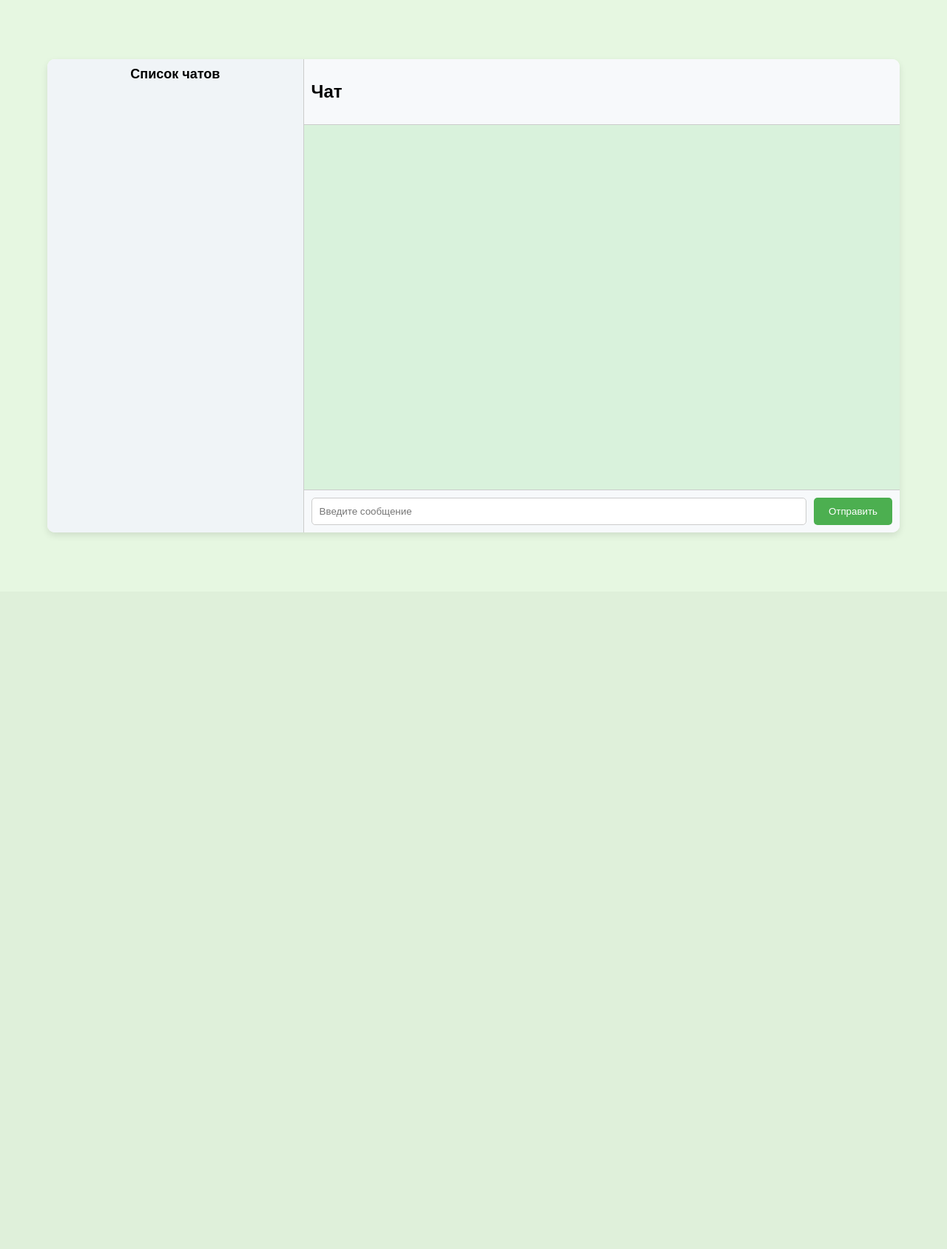
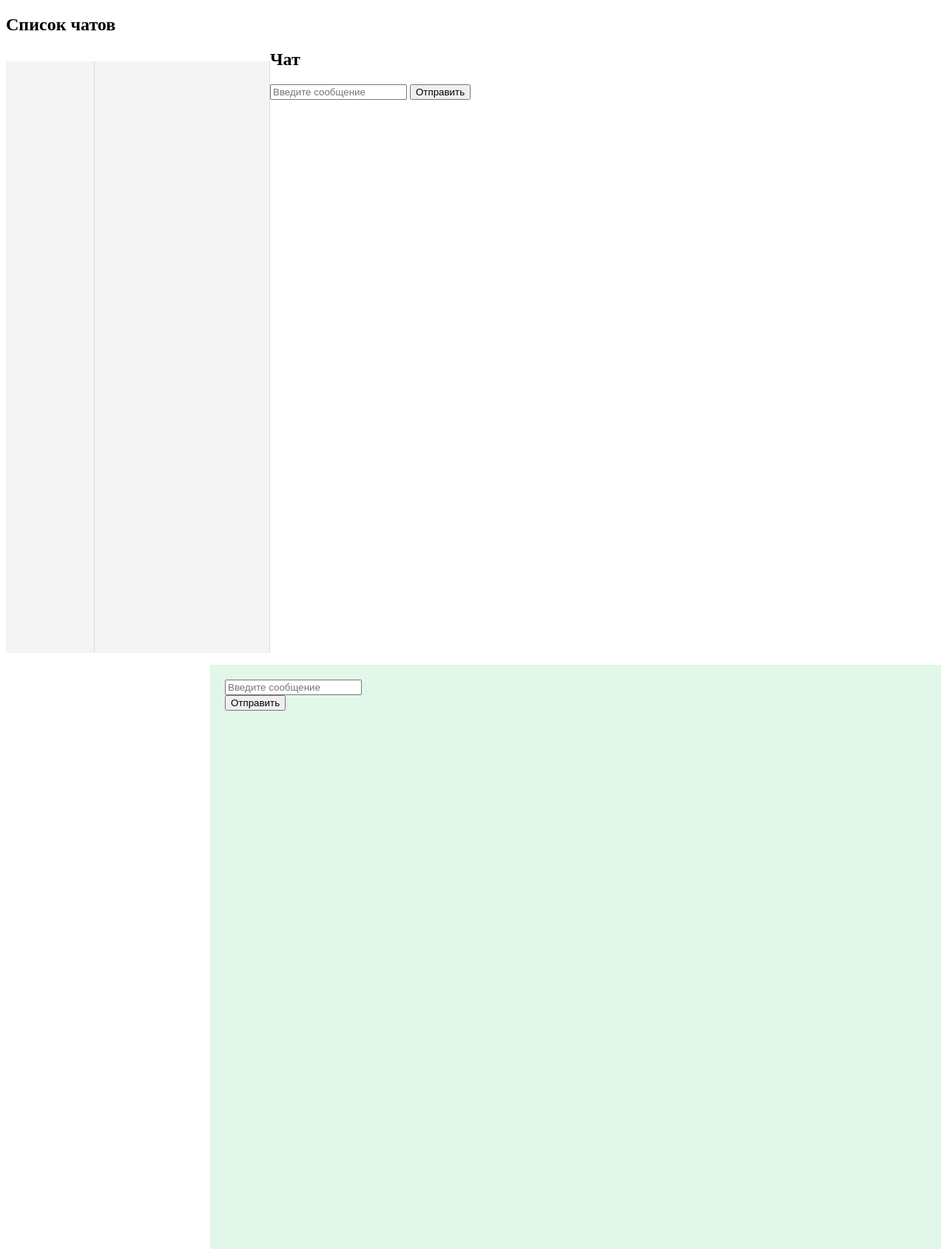
Before and after one commit to RuslanKrutik/web_2, a Flask app: page /chat/ in a window 1280 px wide. Shown: the whole page at 74% size. Before the commit the page ends 721 px from the top, so only its background shows below. Run offline with Flask 3, Linux system fonts and the light colour scheme.

Commit message:
исправление ошибок

```diff
--- a/static/chat_style.css
+++ b/static/chat_style.css
@@ -1,137 +1,63 @@
-body {
-    font-family: Arial, sans-serif;
-    margin: 0;
-    padding: 0;
-    display: flex;
-    justify-content: center;
-    align-items: center;
-    background-color: #e6f7e1;
+/* Список пользователей */
+#user-list {
+    width: 25%;
+    background: #f4f4f4;
+    border-right: 1px solid #ddd;
+    overflow-y: auto;
     height: 100vh;
+    float: left;
 }
 
-.chat-container {
+.user-item {
     display: flex;
-    width: 90%;
-    max-width: 1200px;
-    height: 80%;
-    border-radius: 10px;
-    box-shadow: 0 4px 10px rgba(0, 0, 0, 0.1);
-    overflow: hidden;
-    background-color: white;
+    align-items: center;
+    padding: 10px;
+    cursor: pointer;
+    border-bottom: 1px solid #ddd;
 }
 
-.sidebar {
-    width: 30%;
-    background-color: #f0f4f7;
-    border-right: 1px solid #ccc;
-    overflow-y: auto;
-    display: flex;
-    flex-direction: column;
-    align-items: center;
-}
-
-.sidebar h2 {
-    margin: 10px 0;
-    font-size: 18px;
-}
-
-.user-list {
-    list-style: none;
-    padding: 0;
-    margin: 0;
-    width: 100%;
-}
-
-.user-list li {
-    display: flex;
-    align-items: center;
-    justify-content: space-between;
-    padding: 10px;
-    border-bottom: 1px solid #ccc;
-    cursor: pointer;
-    transition: background-color 0.3s ease;
-}
-
-.user-list li:hover {
-    background-color: #e0e7ff;
+.user-item:hover {
+    background: #e9e9e9;
 }
 
 .user-icon {
+    background: #007bff;
+    color: white;
     width: 40px;
     height: 40px;
     border-radius: 50%;
-    background-color: #ccc;
     display: flex;
+    align-items: center;
     justify-content: center;
-    align-items: center;
-    font-size: 18px;
     margin-right: 10px;
 }
 
-.chat-window {
-    flex: 1;
-    display: flex;
-    flex-direction: column;
-    justify-content: space-between;
-}
-
-.chat-header {
-    padding: 10px;
-    border-bottom: 1px solid #ccc;
-    background-color: #f7f9fb;
-}
-
-.message-list {
-    flex: 1;
+/* Сообщения */
+#message-list {
+    width: 75%;
+    background: #e0f7e9;
     overflow-y: auto;
-    padding: 10px;
-    background-color: #d9f2dc;
+    height: calc(100vh - 50px);
+    float: right;
+    padding: 20px;
 }
 
 .message {
-    margin: 10px 0;
+    max-width: 60%;
+    margin-bottom: 10px;
     padding: 10px;
     border-radius: 10px;
-    max-width: 60%;
-    position: relative;
-    word-wrap: break-word;
+    font-size: 14px;
+    line-height: 1.5;
 }
 
 .message-sender {
-    background-color: #cce5ff;
-    margin-right: auto;
+    background: #007bff;
+    color: white;
+    margin-left: auto;
 }
 
 .message-receiver {
-    background-color: #d4edda;
-    margin-left: auto;
+    background: #ddd;
+    color: black;
 }
-
-.chat-input {
-    display: flex;
-    padding: 10px;
-    background-color: #f7f9fb;
-    border-top: 1px solid #ccc;
-}
-
-.chat-input input {
-    flex: 1;
-    padding: 10px;
-    border: 1px solid #ccc;
-    border-radius: 5px;
-    margin-right: 10px;
-}
-
-.chat-input button {
-    padding: 10px 20px;
-    border: none;
-    background-color: #4CAF50;
-    color: white;
-    border-radius: 5px;
-    cursor: pointer;
-    transition: background-color 0.3s ease;
-}
-
-.chat-input button:hover {
-    background-color: #45a049;
-}
--- a/templates/RGZ/chat.html
+++ b/templates/RGZ/chat.html
@@ -1,6 +1,60 @@
 {% extends "chat_base.html" %}
 
 {% block lab %}Чат{% endblock %}
+
+{% block user_list %}
+<script>
+function loadUsers() {
+    const url = '/json-rpc-api/';
+    const token = sessionStorage.getItem('token');
+
+    if (!token) {
+        alert('Вы не авторизованы.');
+        return;
+    }
+
+    const json = {
+        'jsonrpc': '2.0',
+        'method': 'get_users',
+        'params': { 'token': token },
+        'id': Math.round(Math.random() * 1000)
+    };
+
+    fetch(url, {
+        method: 'POST',
+        headers: { 'Content-Type': 'application/json' },
+        body: JSON.stringify(json)
+    })
+    .then(response => response.json())
+    .then(data => {
+        if (data.error) {
+            alert(`Ошибка загрузки пользователей: ${data.error.message}`);
+        } else {
+            const usersList = data.result.users;
+            const userListContainer = document.getElementById('user-list');
+            userListContainer.innerHTML = '';
+
+            usersList.forEach(user => {
+                const userDiv = document.createElement('div');
+                userDiv.classList.add('user-item');
+                userDiv.innerHTML = `
+                    <div class="user-icon">${user.username[0]}</div>
+                    <span>${user.username}</span>
+                `;
+                userDiv.onclick = () => {
+                    sessionStorage.setItem('chatWith', user.id);
+                    loadMessages(); // Подгружаем сообщения, не обновляя весь экран
+                };
+                userListContainer.appendChild(userDiv);
+            });
+        }
+    });
+}
+
+document.addEventListener('DOMContentLoaded', loadUsers);
+</script>
+<div id="user-list"></div>
+{% endblock %}
 
 {% block message_list %}
 <script>
@@ -33,19 +87,62 @@ function loadMessages() {
         } else {
             const messages = data.result.messages;
             const messageList = document.getElementById('message-list');
-            messageList.innerHTML = ''; // Очистка списка
+            messageList.innerHTML = '';
 
             messages.forEach(message => {
-                const div = document.createElement('div');
-                div.classList.add('message');
-                div.classList.add(message.sender_id === parseInt(sessionStorage.getItem('chatWith')) ? 'message-sender' : 'message-receiver');
-                div.innerText = message.text;
-                messageList.appendChild(div);
+                const messageDiv = document.createElement('div');
+                messageDiv.classList.add('message');
+                if (message.sender_id === parseInt(sessionStorage.getItem('chatWith'))) {
+                    messageDiv.classList.add('message-sender');
+                } else {
+                    messageDiv.classList.add('message-receiver');
+                }
+                messageDiv.innerText = message.text;
+                messageList.appendChild(messageDiv);
             });
+        }
+    });
+}
+
+function sendMessage() {
+    const url = '/json-rpc-api/';
+    const token = sessionStorage.getItem('token');
+    const chatWith = sessionStorage.getItem('chatWith');
+    const text = document.getElementById('message-input').value;
+
+    if (!token || !chatWith || !text) {
+        alert('Ошибка отправки сообщения.');
+        return;
+    }
+
+    const json = {
+        'jsonrpc': '2.0',
+        'method': 'send_message',
+        'params': { 'token': token, 'receiver_id': parseInt(chatWith), 'text': text },
+        'id': Math.round(Math.random() * 1000)
+    };
+
+    fetch(url, {
+        method: 'POST',
+        headers: { 'Content-Type': 'application/json' },
+        body: JSON.stringify(json)
+    })
+    .then(response => response.json())
+    .then(data => {
+        if (data.error) {
+            alert(`Ошибка отправки сообщения: ${data.error.message}`);
+        } else {
+            document.getElementById('message-input').value = '';
+            loadMessages();
         }
     });
 }
 
 document.addEventListener('DOMContentLoaded', loadMessages);
 </script>
+<div id="message-list"></div>
+<div class="message-input-container">
+    <input type="text" id="message-input" placeholder="Введите сообщение" />
+    <button onclick="sendMessage()">Отправить</button>
+</div>
 {% endblock %}
```
